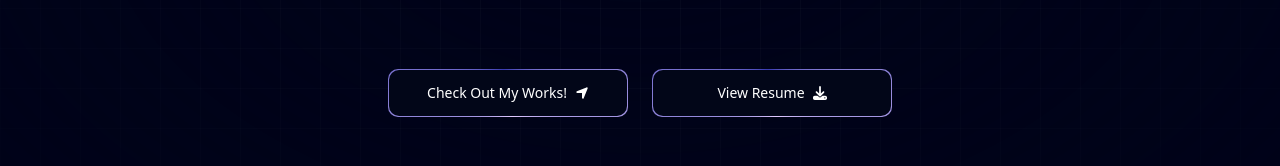
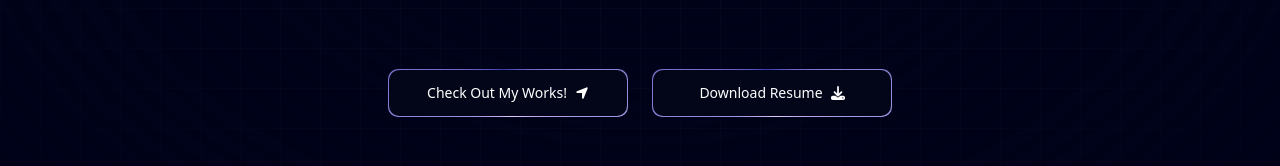
Before and after one commit to Silhouettete/Portfolio-Website, a Next.js app: page / in a window 1280 px wide. Shown: the part 512-678 px from the top of the page. Built offline with nearby package versions, Linux system fonts and the light colour scheme.

Commit message:
Update resume

```diff
--- a/components/Hero.tsx
+++ b/components/Hero.tsx
@@ -23,7 +23,7 @@ const Hero = () => {
             "absolute inset-0",
             "bg-size-[40px_40px]",
             "bg-[linear-gradient(to_right,rgba(0,0,0,0.025)_1px,transparent_1px),linear-gradient(to_bottom,rgba(0,0,0,0.025)_1px,transparent_1px)]",
-            "dark:bg-[linear-gradient(to_right,rgba(255,255,255,0.025)_1px,transparent_1px),linear-gradient(to_bottom,rgba(255,255,255,0.025)_1px,transparent_1px)]"
+            "dark:bg-[linear-gradient(to_right,rgba(255,255,255,0.025)_1px,transparent_1px),linear-gradient(to_bottom,rgba(255,255,255,0.025)_1px,transparent_1px)]",
           )}
         />
         <div className="pointer-events-none absolute inset-0 flex items-center justify-center  bg-white mask-[radial-gradient(ellipse_at_center,transparent_20%,black)] dark:bg-black-100" />
@@ -50,13 +50,13 @@ const Hero = () => {
               />
             </a>
             <a
-              href="/Swan_Pyae_s_Resume__Software_Developer_.pdf"
+              href="/Swan_Pyae_Aung_full-stack_resume.pdf"
               download
               target="_blank"
               rel="noopener noreferrer"
             >
               <MagicButton
-                title="View Resume"
+                title="Download Resume"
                 icon={<FaDownload />}
                 position="right"
               />
--- a/components/ui/MagicButton.tsx
+++ b/components/ui/MagicButton.tsx
@@ -6,6 +6,7 @@ export const MagicButton = ({
   position,
   handleClick,
   otherClasses,
+
 }: {
   title: string;
   icon: ReactNode;
```
Also changed, not shown: 2 other files (tests, documents, lock files or other folders).
